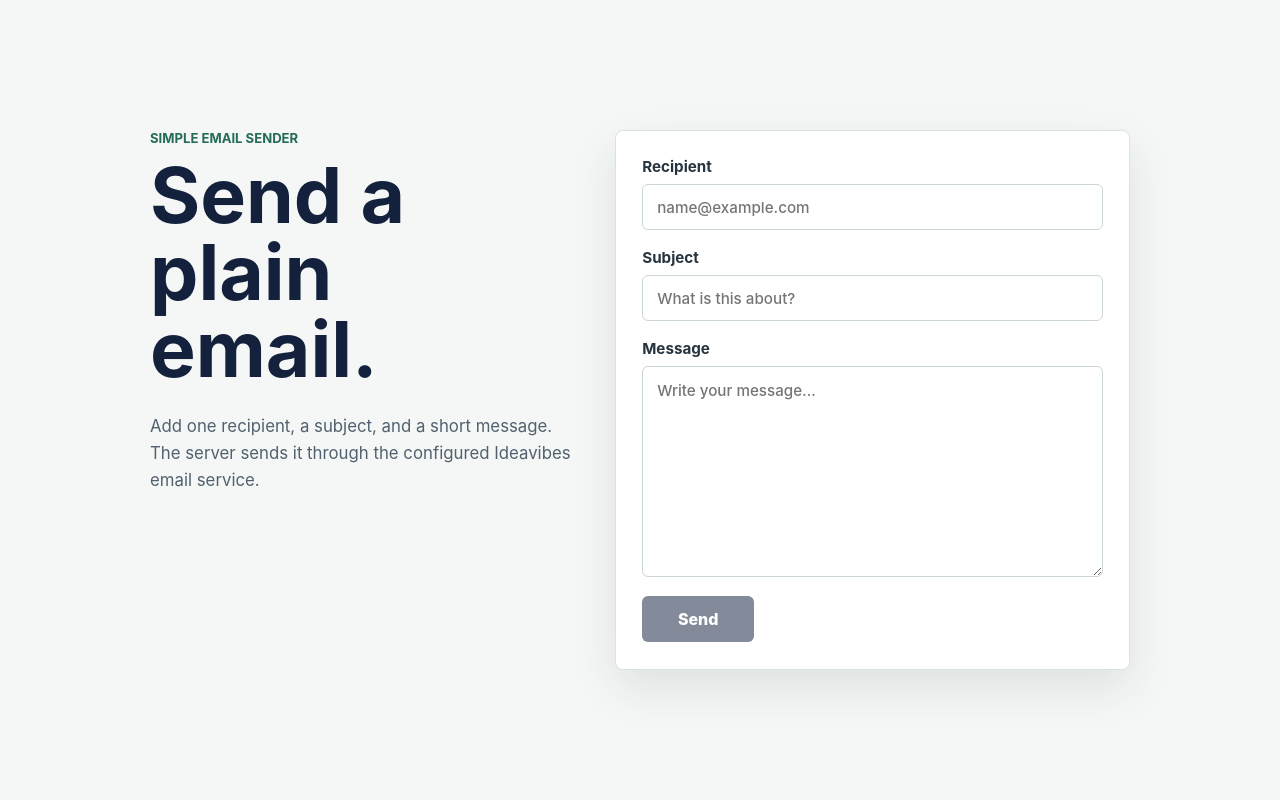
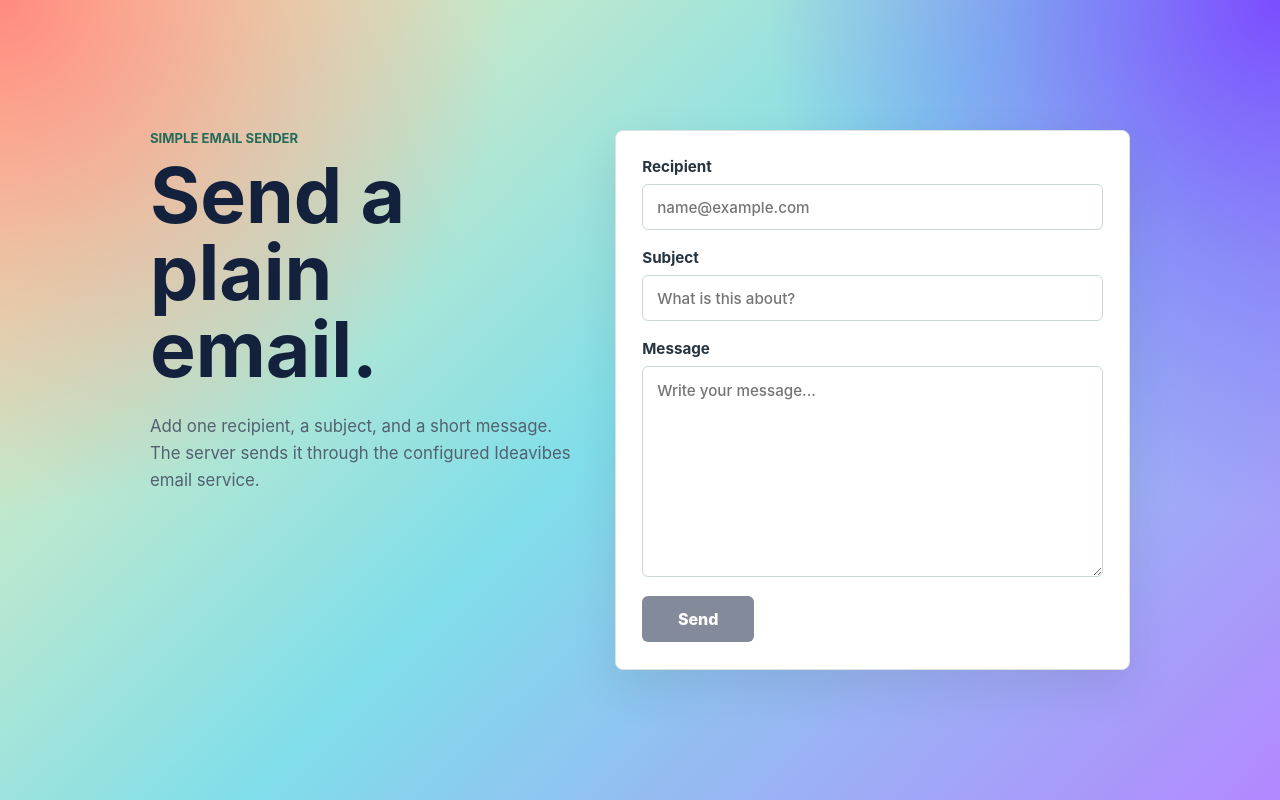
Before and after one commit to mtplayground/alex-0d18-simple-email-sender, a React (Vite) app: page / in a window 1280 px wide. Built offline with nearby package versions, Linux system fonts and the light colour scheme.

Commit message:
feat: Give the page a colorful gradient background

```diff
--- a/src/client/styles.css
+++ b/src/client/styles.css
@@ -1,6 +1,19 @@
 :root {
   color: #1f2933;
-  background: #f4f7f5;
+  background:
+    radial-gradient(
+      circle at top left,
+      #ff8a80 0%,
+      rgb(255 138 128 / 42%) 18%,
+      transparent 34%
+    ),
+    radial-gradient(
+      circle at top right,
+      #7c4dff 0%,
+      rgb(124 77 255 / 42%) 18%,
+      transparent 34%
+    ),
+    linear-gradient(135deg, #fff3b0 0%, #80deea 50%, #b388ff 100%);
   font-family:
     Inter, ui-sans-serif, system-ui, -apple-system, BlinkMacSystemFont, "Segoe UI",
     sans-serif;
```
